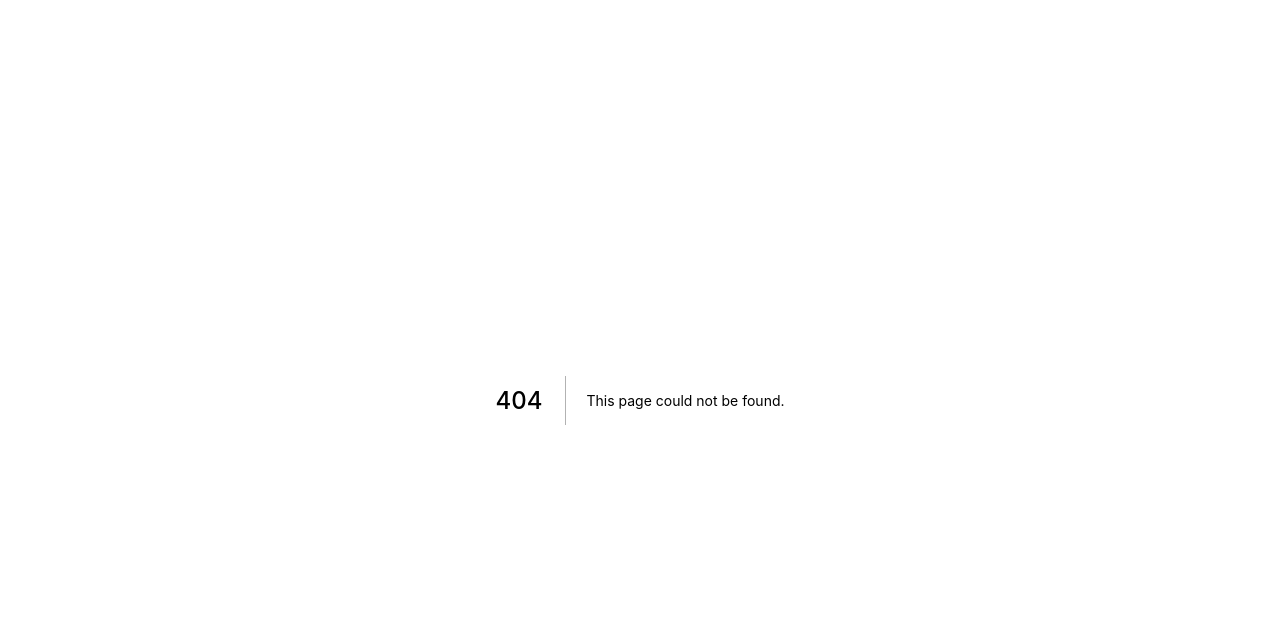
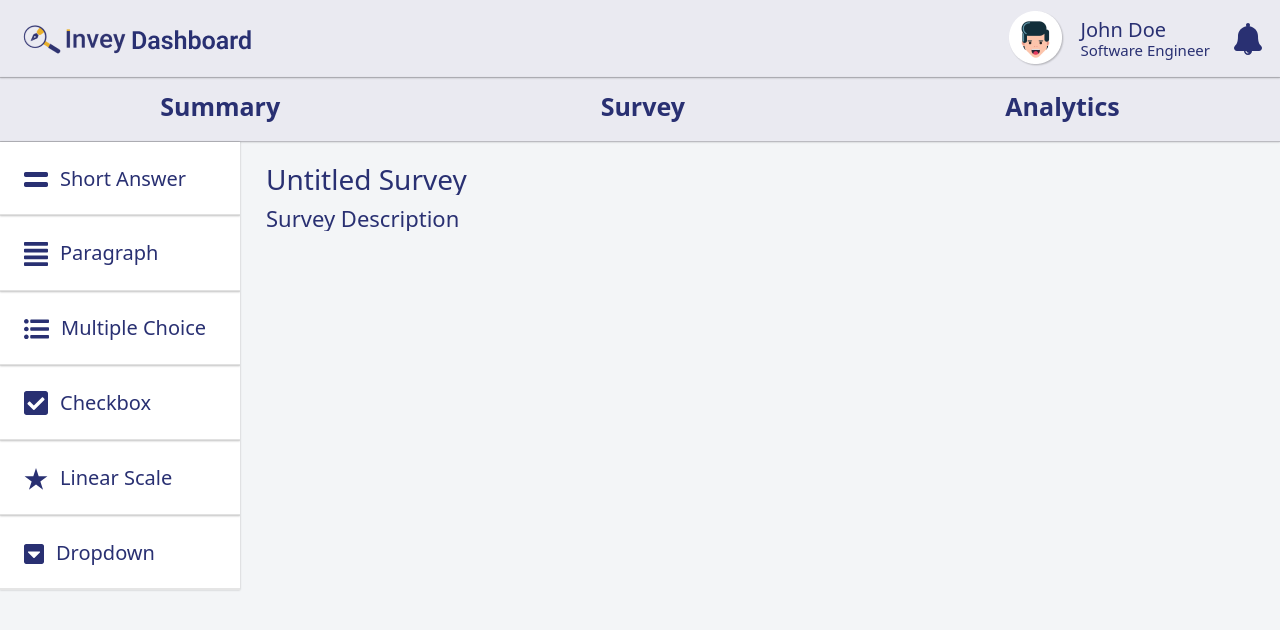
Before and after one commit to findit-omae-wa-mou-shindeiru/Invey, a Next.js app in the folder ui/: page /form/1/survey in a window 1280 px wide. Before the commit this address had no page. Shown: the top 630 px of the page. Built offline with nearby package versions, Linux system fonts and the light colour scheme.

Commit message:
feat: refactor form pages

```diff
--- /dev/null
+++ b/ui/src/components/form/analytics/individual-analytics/index.tsx
@@ -0,0 +1,7 @@
+import styles from "./index.module.css";
+
+const IndividualAnalytics = () => {
+  return <div className={styles.container}>Individual Analytics</div>;
+};
+
+export default IndividualAnalytics;
--- /dev/null
+++ b/ui/src/components/form/analytics/overview-analytics/index.tsx
@@ -0,0 +1,11 @@
+import styles from "./index.module.css";
+
+const OverviewAnalytics = () => {
+  return (
+    <div className={styles.container}>
+      Overview Analytics
+    </div>
+  );
+}
+
+export default OverviewAnalytics;
--- /dev/null
+++ b/ui/src/components/form/analytics/question-analytics/index.tsx
@@ -0,0 +1,7 @@
+import styles from "./index.module.css";
+
+const QuestionAnalytics = () => {
+  return <div className={styles.container}>Question Analytics</div>;
+};
+
+export default QuestionAnalytics;
--- a/ui/src/components/form/shared/form-nav/index.tsx
+++ b/ui/src/components/form/shared/form-nav/index.tsx
@@ -1,32 +1,37 @@
-import Link from 'next/link';
-import { useRouter } from 'next/router';
-import styles from './index.module.css';
-import { UserInfo } from 'components';
+import Link from "next/link";
+import { useRouter } from "next/router";
+import styles from "./index.module.css";
+import { UserInfo } from "components";
 
-const FormNav = () => {
 const navItems = [
   {
-      label: 'Summary',
-      link: '/form/summary',
+    label: "Summary",
+    link: "summary",
   },
   {
-      label: 'Survey',
-      link: '/form/survey',
+    label: "Survey",
+    link: "survey",
   },
   {
-      label: 'Analytics',
-      link: '/form/analytics',
+    label: "Analytics",
+    link: "analytics",
   },
 ];
 
+const linkNav = (idx: number, id: string | string[] | undefined) => {
+  return `/form/${id}/${navItems[idx].link}`;
+};
+
+const FormNav = () => {
   const router = useRouter();
+  const { id } = router.query;
 
   return (
     <div className={styles.container}>
       <div
         className={
           styles.topContainer +
-          ' d-flex justify-content-between align-items-center'
+          " d-flex justify-content-between align-items-center"
         }
       >
         <div className={styles.topLeftContainer}>
@@ -39,22 +44,20 @@ const FormNav = () => {
       <div
         className={
           styles.bottomContainer +
-          ' d-flex justify-content-around align-items-center'
+          " d-flex justify-content-around align-items-center"
         }
       >
-        {navItems.map((item) => {
+        {navItems.map((item, idx) => {
           return (
             <div
               key={item.link}
               className={
                 styles.navItem +
-                ' ' +
-                (router.pathname === item.link
-                  ? styles.navItemActive
-                  : '')
+                " " +
+                (router.pathname === item.link ? styles.navItemActive : "")
               }
             >
-              <Link href={item.link}>
+              <Link href={linkNav(idx, id)}>
                 <a>{item.label}</a>
               </Link>
             </div>
--- a/ui/src/components/index.tsx
+++ b/ui/src/components/index.tsx
@@ -18,6 +18,9 @@ import LinearScaleQuestion from "./form/survey/linear-scale-question";
 import AnalyticsSidebar from "./form/analytics/analytics-sidebar";
 import UploadImg from "./form/summary/upload-img";
 import SurveySummaryForm from "./form/summary/survey-summary-form";
+import IndividualAnalytics from "./form/analytics/individual-analytics";
+import OverviewAnalytics from "./form/analytics/overview-analytics";
+import QuestionAnalytics from "./form/analytics/question-analytics";
 
 export {
   Navbar,
@@ -40,4 +43,7 @@ export {
   AnalyticsSidebar,
   UploadImg,
   SurveySummaryForm,
+  IndividualAnalytics,
+  OverviewAnalytics,
+  QuestionAnalytics,
 };
--- a/ui/src/pages/form/summary.tsx
+++ b/ui/src/pages/form/[id]/summary.tsx
@@ -1,4 +1,3 @@
-// import Link from "next/link";
 import { Form } from "layout";
 import styles from "styles/form/summary.module.css";
 import { UploadImg, SurveySummaryForm } from "components";
```
Also changed, not shown: ui/src/pages/form/[id]/analytics.tsx (renamed from ui/src/pages/form/analytics.tsx, +18 -4 lines), ui/src/components/form/analytics/individual-analytics/index.module.css (added), ui/src/components/form/analytics/overview-analytics/index.module.css (added), ui/src/components/form/analytics/question-analytics/index.module.css (added), ui/src/pages/form/[id]/survey.tsx (renamed from ui/src/pages/form/survey.tsx). Lines whose indentation alone changed are shown as unchanged.
